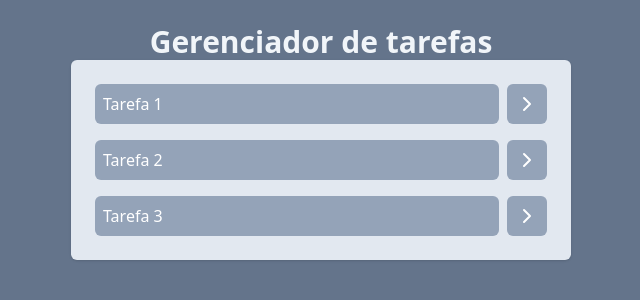
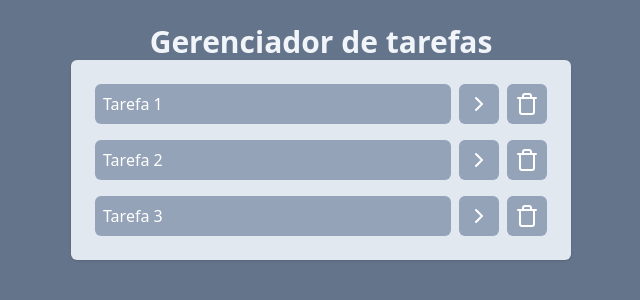
Before and after one commit to Vircsss/Gerenciador-de-Tarefas, a React (Vite) app: page / in a window 1280 px wide. Shown: the top 300 px of the page, without its empty margins (319-959 px from the left). Built offline with nearby package versions, Linux system fonts and the light colour scheme.

Commit message:
Parte de deletar tarefas feito

```diff
--- a/src/App.jsx
+++ b/src/App.jsx
@@ -40,11 +40,17 @@ function App() {
     setTasks(newTasks);
   }
 
+  function onDelete(taskId) {
+    const newTask = tasks.filter(task => task.id != taskId)
+    setTasks(newTask)
+
+  }
+
   return (
     <div className="w-screen h-screen bg-slate-500 flex justify-center p-6">
       <div className="w-[500px]">
         <h1 className="text-3xl text-slate-100 font-bold text-center">Gerenciador de tarefas</h1>
-        <Tasks tasks={tasks} onTestClick={onTestClick} />
+        <Tasks tasks={tasks} onTaskClick={onTestClick} onDelete={onDelete}/>
         <AddTask />
       </div>
     </div>
--- a/src/components/Tasks.jsx
+++ b/src/components/Tasks.jsx
@@ -1,18 +1,26 @@
-import { ChevronRightIcon } from "lucide-react";
+import { ChevronRightIcon, TrashIcon } from "lucide-react";
 
-function Tasks(props) {
+function Tasks({tasks, onTaskClick, onDelete}) {
     return (
 
 
         <ul className="space-y-4 p-6 bg-slate-200 rounded-md shadow">
-            {props.tasks.map((task) => (
+            {tasks.map((task) => (
                 <li key={task.id} className="flex gap-2" >
-                    <button onClick={() => props.onTaskClick(task.Id)} className="text-left bg-slate-400 text-white p-2 rounded-md w-full">
+                    <button onClick={() => onTaskClick(task.id)} className={`text-left bg-slate-400 text-white p-2 rounded-md w-full ${task.isCompleted && "line-through"}`}>
+
                         {task.title}
+
+
                     </button>
                     <button className="bg-slate-400 p-2 rounded-md text-white">
                         <ChevronRightIcon />
                     </button>
+                    <button onClick={() => onDelete(task.id)} className="bg-slate-400 p-2 rounded-md text-white">
+                        <TrashIcon />
+                    </button>
+
+
                 </li>
             ))}
         </ul>
```
